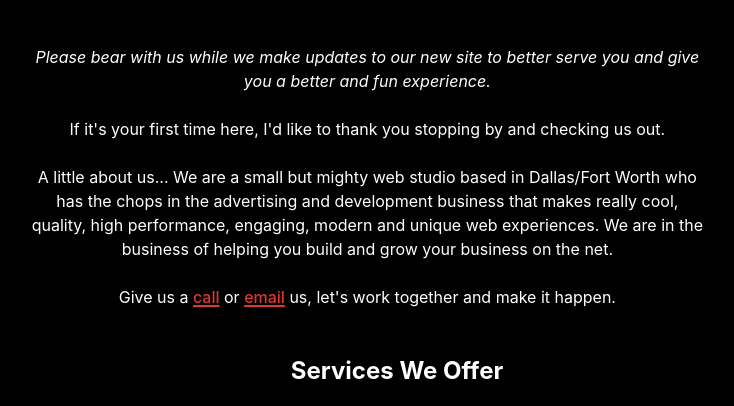
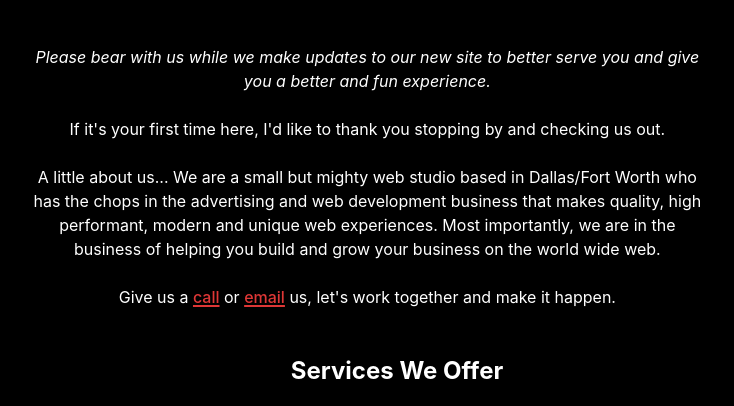
Before and after one commit to openbracketdevelopment/Openbracket, a Gatsby site: page / in a window 1280 px wide. Shown: the part 366-772 px from the top of the page, without its empty margins (243-977 px from the left). Built offline with nearby package versions, Linux system fonts and the light colour scheme; Gatsby itself is replaced by a stand-in of ours.

Commit message:
updates copy again

```diff
--- a/src/pages/index.js
+++ b/src/pages/index.js
@@ -98,10 +98,10 @@ const IndexPage = () => (
       </p>
       <p>
         A little about us... We are a small but mighty web studio based in
-        Dallas/Fort Worth who has the chops in the advertising and development
-        business that makes really cool, quality, high performance, engaging,
-        modern and unique web experiences. We are in the business of helping you
-        build and grow your business on the net.
+        Dallas/Fort Worth who has the chops in the advertising and web
+        development business that makes quality, high performant, modern and
+        unique web experiences. Most importantly, we are in the business of
+        helping you build and grow your business on the world wide web.
       </p>
       <p>
         Give us a <a href="tel:817-845-1242">call</a> or{" "}
@@ -117,6 +117,7 @@ const IndexPage = () => (
         <li>Strategy & Planning</li>
         <li>Branding & Logo Design</li>
         <li>Content Management Systems</li>
+        <li>Content Development</li>
         <li>API Integration</li>
         <li>Search Engine Optimization (SEO)</li>
         <li>Web Hosting & Deployment</li>
```
